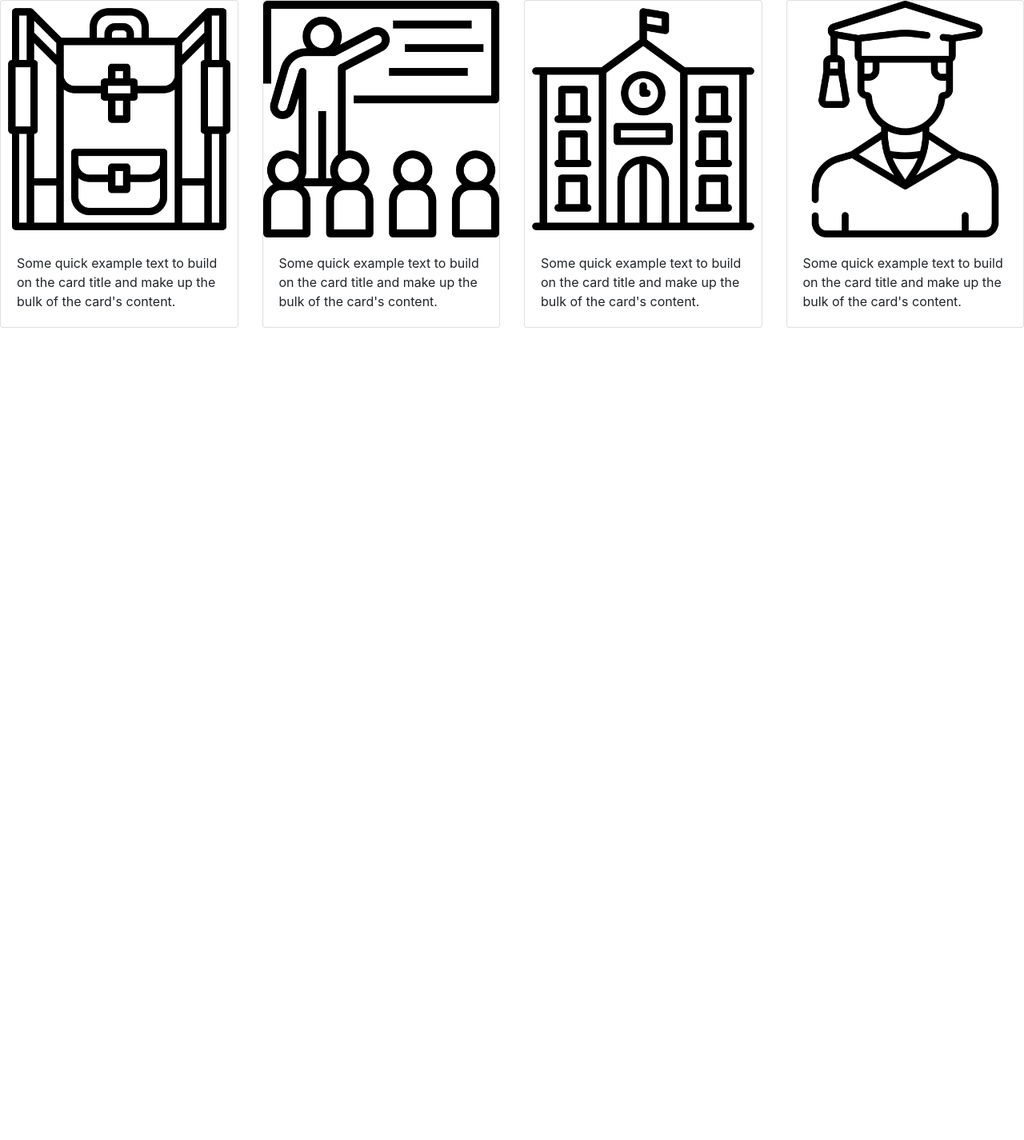
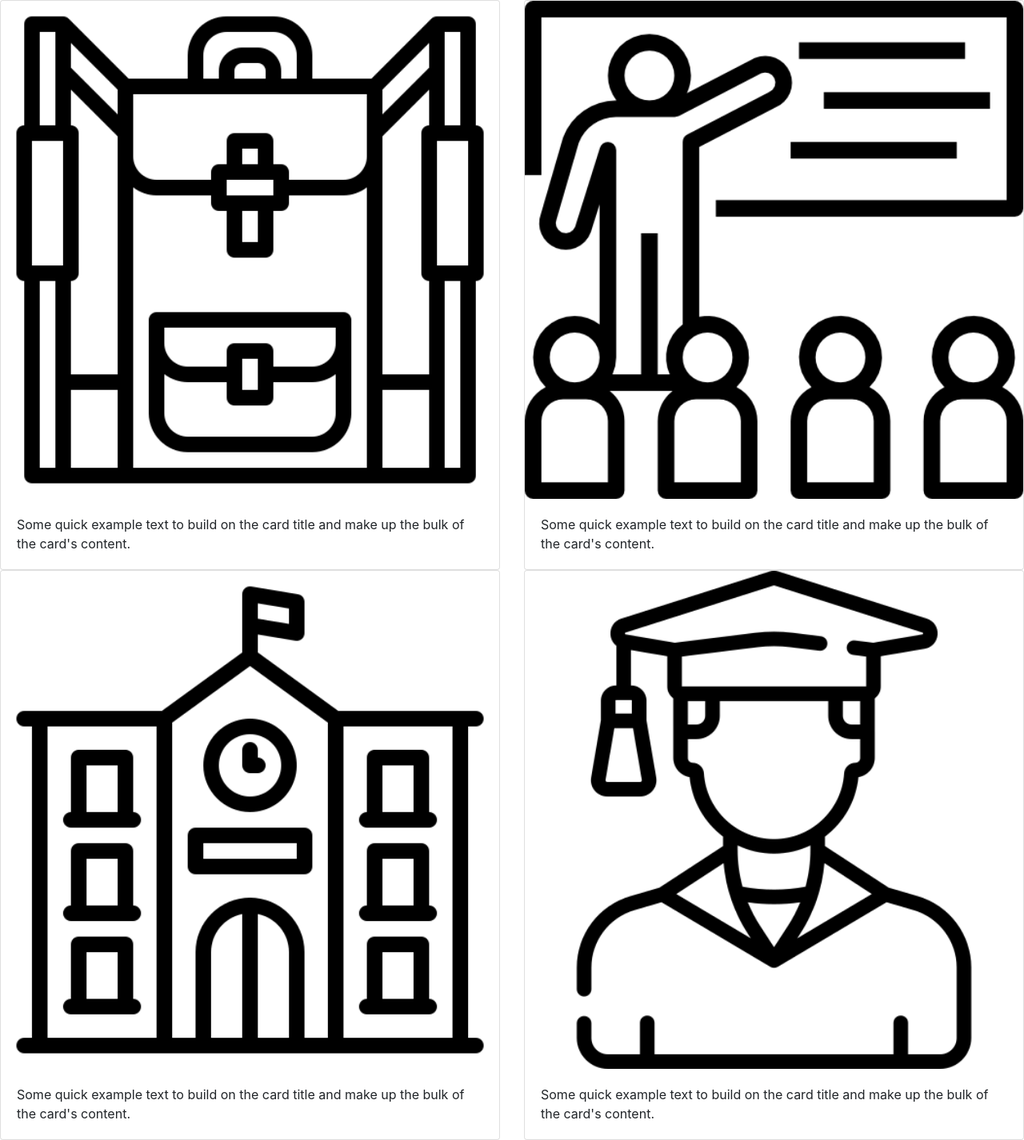
Before and after one commit to 258369741/worathat_portfolio, a Node server app: page /education in a window 1280 px wide. Shown: the part 56-1482 px from the top of the page at 80% size. Before the commit the page ends 466 px from the top, so only its background shows below. Run offline with Node 20, Linux system fonts and the light colour scheme; some libraries are stand-ins or nearby versions.

Commit message:
Initial portfolio project Commit

```diff
--- a/views/education.hbs
+++ b/views/education.hbs
@@ -12,7 +12,8 @@
     <p class="card-text">Some quick example text to build on the card title and make up the bulk of the card's content.</p>
   </div>
 </div>
-
+</div>
+<div class="card-deck">
 <div class="card" style="width: 18rem;">
   <img src="../school.png" class="card-img-top" alt="...">
   <div class="card-body">
```
